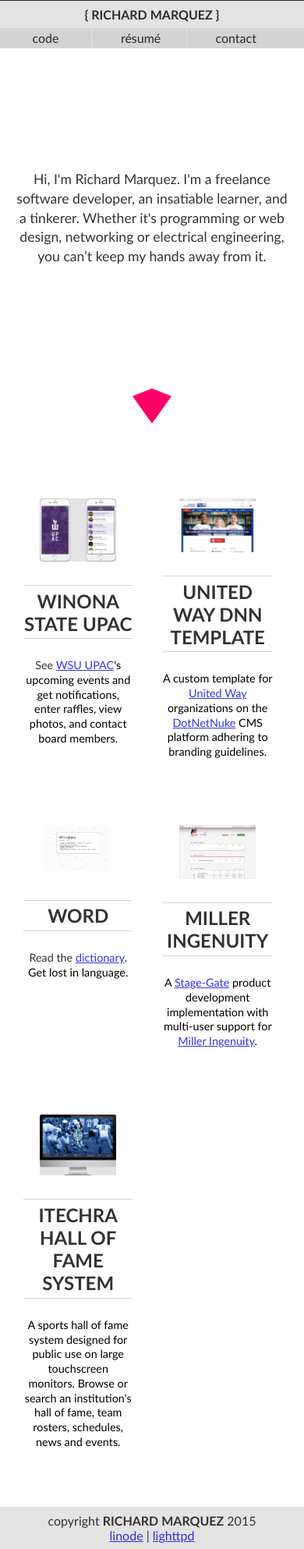
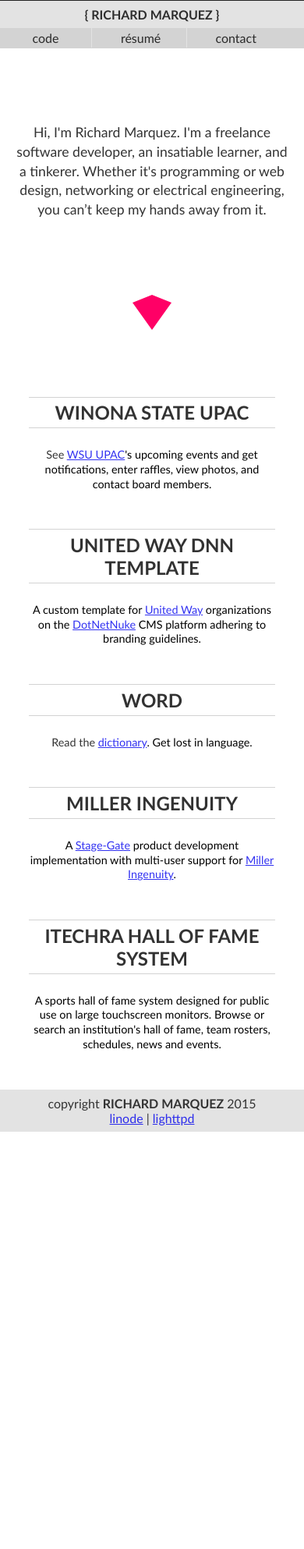
Before and after one commit to ramarquez1992/richardmarquez.org, a PHP site: page / in a window 390 px wide. Shown: the part 299-2285 px from the top of the page at 78% size. After the commit the page ends 1750 px from the top, so only its background shows below. Run offline with PHP 8.4, Linux system fonts and the light colour scheme; style sheets or scripts are compiled from the project's sources; some libraries are stand-ins or nearby versions.

Commit message:
updated mobile for grid layout

```diff
--- a/resources/css/_small-screen.scss
+++ b/resources/css/_small-screen.scss
@@ -55,8 +55,20 @@
         }
     }
 
-    section {
-        padding: 30px 0px;
+    .work:nth-child(odd) {
+        margin-right: auto;
+    }
+
+    .work {
+        transition-duration: .3s;
+
+        //position: inherit;
+        float: none;
+        display: block;
+        width: 90%;
+        padding: 0;
+        margin: 0em auto 3em auto;
+        min-height: 0px;
 
         h2 {
             text-align: center;
@@ -74,24 +86,6 @@
         }
     }
 
-    .work {
-        img {
-            display: block;
-            float: none;
-            width: 70%;
-            text-align: center;
-            margin: 0px auto 30px auto;
-            max-width: 320px;;
-        }
-
-        .badge {
-            display: block;
-            width: 250px;
-            margin: 30px auto 0px auto;
-            opacity: 1;
-        }
-    }
-
     input.button {
         margin: auto;
         -webkit-appearance: none;
--- a/resources/css/_work.scss
+++ b/resources/css/_work.scss
@@ -3,7 +3,6 @@
 
     img {
         //display: block;
-        //width: 90%;
     }
 }
 
@@ -27,13 +26,13 @@
 
     img {
         z-index: 1000;
-        //display: none;
-        //position: absolute;
-        //bottom: -350px;
-        //right: 0px;
-        width: 0;
+        display: none;
+        position: absolute;
+        bottom: -350px;
+        right: 0px;
+        max-height: 350px;
         background-color: $gray;
-        //padding: 5px;
+        padding: 5px;
         margin: 0 auto 0 auto;
     }
 
--- a/resources/css/main.css
+++ b/resources/css/main.css
@@ -238,8 +238,13 @@ footer {
 	}*/ }
   .work img {
     z-index: 1000;
-    width: 0;
+    display: none;
+    position: absolute;
+    bottom: -350px;
+    right: 0px;
+    max-height: 350px;
     background-color: #e3e3e3;
+    padding: 5px;
     margin: 0 auto 0 auto; }
   .work h2 {
     width: 100%;
@@ -307,9 +312,18 @@ footer {
         opacity: 1;
         width: 1.7em; }
 
-  section {
-    padding: 30px 0px; }
-    section h2 {
+  .work:nth-child(odd) {
+    margin-right: auto; }
+
+  .work {
+    transition-duration: .3s;
+    float: none;
+    display: block;
+    width: 90%;
+    padding: 0;
+    margin: 0em auto 3em auto;
+    min-height: 0px; }
+    .work h2 {
       text-align: center; }
 
   .blurb {
@@ -318,19 +332,6 @@ footer {
   .about .blurb {
     width: 100%;
     font-size: 1.1em; }
-
-  .work img {
-    display: block;
-    float: none;
-    width: 70%;
-    text-align: center;
-    margin: 0px auto 30px auto;
-    max-width: 320px; }
-  .work .badge {
-    display: block;
-    width: 250px;
-    margin: 30px auto 0px auto;
-    opacity: 1; }
 
   input.button {
     margin: auto;
```
Also changed, not shown: 1 other file.
